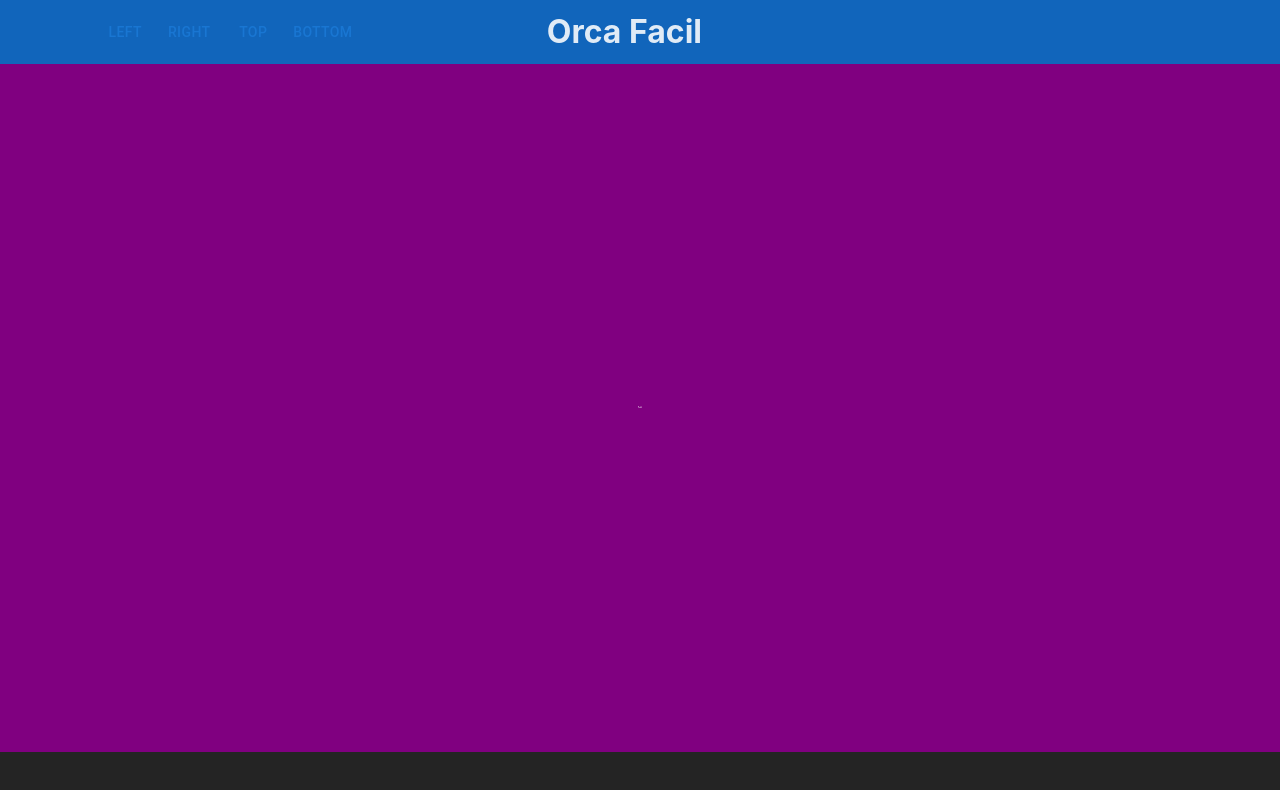
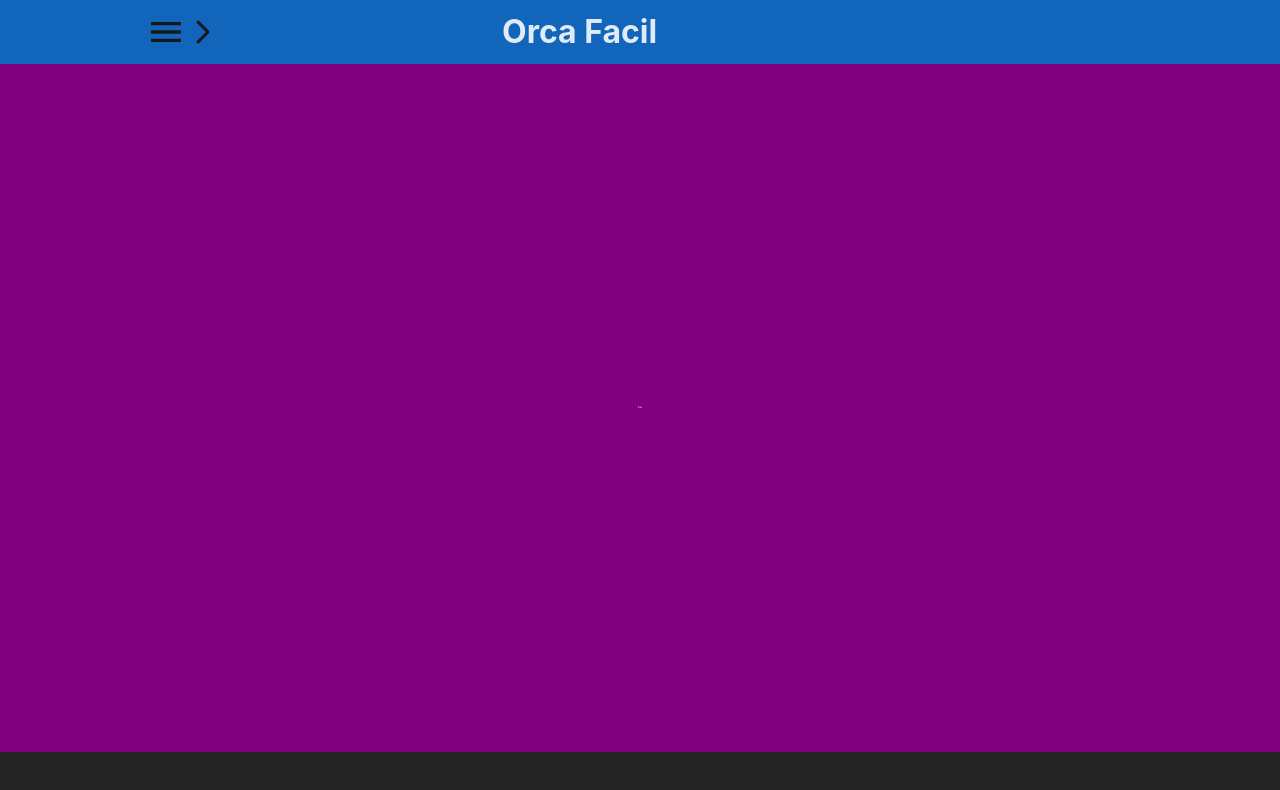
Before and after one commit to llucasgomes/Orca-Facil, a React (Vite) app: page /perfil in a window 1280 px wide. Shown: the top 790 px of the page. Built offline with nearby package versions, Linux system fonts and the light colour scheme.

Commit message:
:construction: feat: Components SideBar

```diff
--- a/src/shared/components/SideBar/index.jsx
+++ b/src/shared/components/SideBar/index.jsx
@@ -10,14 +10,14 @@ import ListItemIcon from "@mui/material/ListItemIcon";
 import ListItemText from "@mui/material/ListItemText";
 import InboxIcon from "@mui/icons-material/MoveToInbox";
 import MailIcon from "@mui/icons-material/Mail";
+import { Link } from "react-router-dom";
+import MenuIcon from "@mui/icons-material/Menu";
+import { Avatar } from "@mui/material";
+import { CaretRight } from "phosphor-react";
+//  imgPerfil from "https://cdn.pixabay.com/photo/2016/12/21/00/36/woman-1921883_960_720.jpg";
 
 export default function SideBar() {
-  const [state, setState] = React.useState({
-    top: false,
-    left: false,
-    bottom: false,
-    right: false,
-  });
+  const [state, setState] = React.useState(true);
 
   const toggleDrawer = (anchor, open) => (event) => {
     if (
@@ -33,22 +33,53 @@ export default function SideBar() {
 
   const list = (anchor) => (
     <Box
-      sx={{ width: anchor === "top" || anchor === "bottom" ? "auto" : 250 }}
+      sx={{ width: 250 }}
       role="presentation"
       onClick={toggleDrawer(anchor, false)}
       onKeyDown={toggleDrawer(anchor, false)}
     >
       <List>
-        {["Inbox", "Starred", "Send email", "Drafts"].map((text, index) => (
-          <ListItem key={text} disablePadding>
-            <ListItemButton>
-              <ListItemIcon>
-                {index % 2 === 0 ? <InboxIcon /> : <MailIcon />}
-              </ListItemIcon>
-              <ListItemText primary={text} />
-            </ListItemButton>
-          </ListItem>
-        ))}
+        <ListItem
+          key="Home"
+          disablePadding
+          sx={{ height: 112, margin: "auto" }}
+        >
+          <Avatar
+            alt="Remy Sharp"
+            src="https://cdn.pixabay.com/photo/2016/12/21/00/36/woman-1921883_960_720.jpg"
+            sx={{ width: 80, height: 80, margin: "auto" }}
+          />
+        </ListItem>
+        <ListItem key="Home" disablePadding>
+          <ListItemButton>
+            <ListItemIcon>
+              <InboxIcon />
+            </ListItemIcon>
+            <Link className="linkSidebar" to="/dashboard">
+              <ListItemText primary="Dashboard" />
+            </Link>
+          </ListItemButton>
+        </ListItem>
+        <ListItem key="Perfil" disablePadding>
+          <ListItemButton>
+            <ListItemIcon>
+              <InboxIcon />
+            </ListItemIcon>
+            <Link className="linkSidebar" to="/perfil">
+              <ListItemText primary="Perfil" />
+            </Link>
+          </ListItemButton>
+        </ListItem>
+        <ListItem key="Clientes" disablePadding>
+          <ListItemButton>
+            <ListItemIcon>
+              <InboxIcon />
+            </ListItemIcon>
+            <Link className="linkSidebar" to="/clientes">
+              <ListItemText primary="Clientes" />
+            </Link>
+          </ListItemButton>
+        </ListItem>
       </List>
       <Divider />
       <List>
@@ -68,19 +99,23 @@ export default function SideBar() {
 
   return (
     <div>
-      {["left", "right", "top", "bottom"].map((anchor) => (
-        <React.Fragment key={anchor}>
-          <Button onClick={toggleDrawer(anchor, true)}>{anchor}</Button>
+      {
+        <>
+          <Button onClick={toggleDrawer("left", true)}>
+            <MenuIcon sx={{ fontSize: 40, color: "#171717" }} />
+            <CaretRight size={32} color="#171717" weight="bold" />
+          </Button>
+
           <SwipeableDrawer
-            anchor={anchor}
-            open={state[anchor]}
-            onClose={toggleDrawer(anchor, false)}
-            onOpen={toggleDrawer(anchor, true)}
+            anchor="left"
+            open={state["left"]}
+            onClose={toggleDrawer("left", false)}
+            onOpen={toggleDrawer("left", true)}
           >
-            {list(anchor)}
+            {list("left")}
           </SwipeableDrawer>
-        </React.Fragment>
-      ))}
+        </>
+      }
     </div>
   );
 }
```
